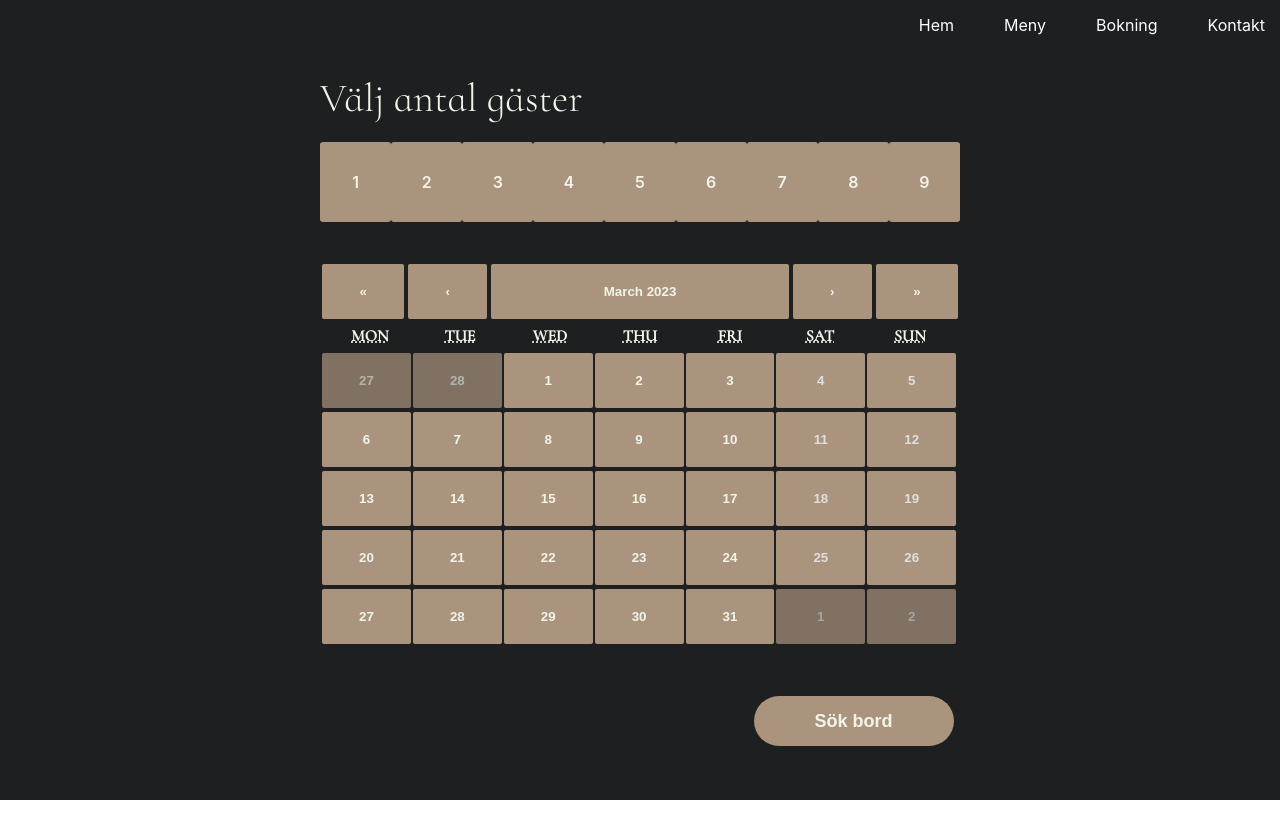
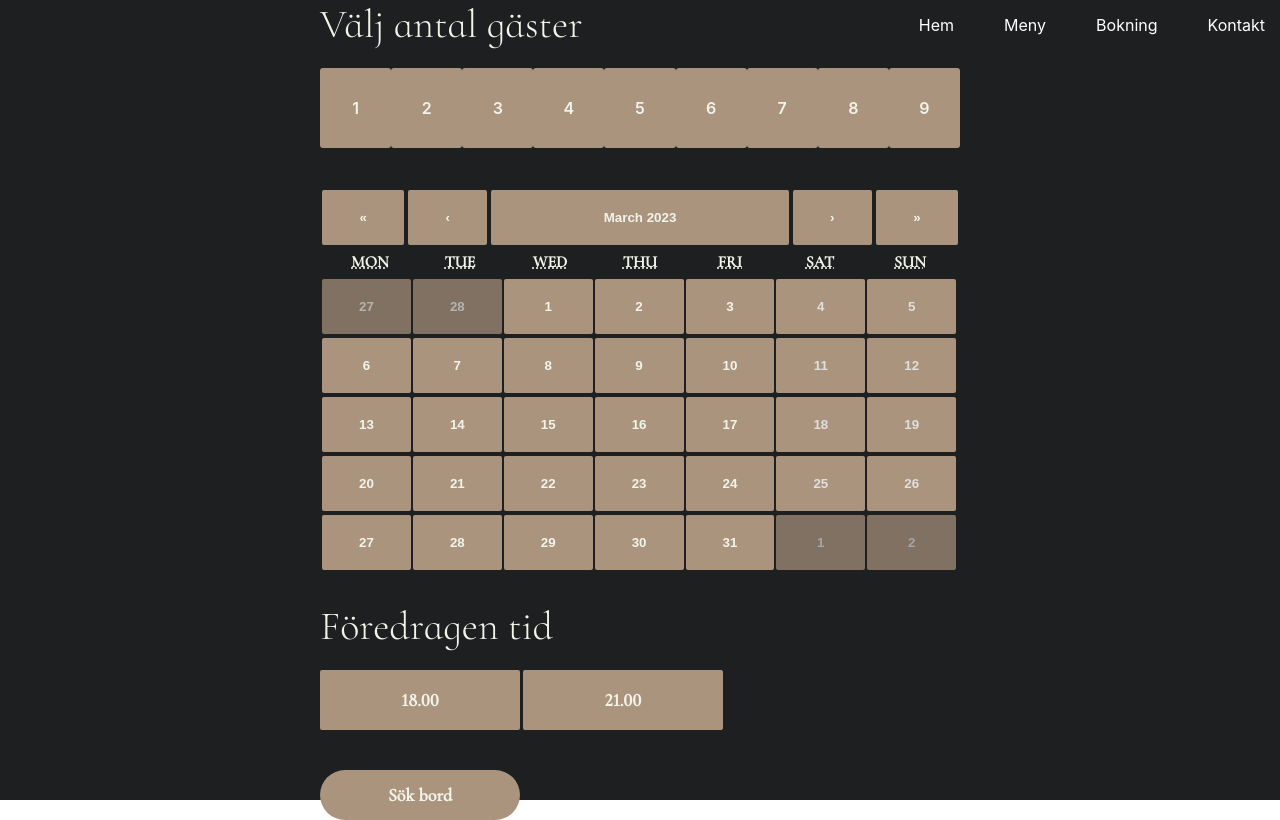
Before and after one commit to idadanielsson/Restaurant, a React (Create React App) app: page /booking in a window 1280 px wide. Built offline with nearby package versions, Linux system fonts and the light colour scheme.

Commit message:
added details

```diff
--- a/src/components/restaurant/booking/form/CustomerForm.tsx
+++ b/src/components/restaurant/booking/form/CustomerForm.tsx
@@ -1,3 +1,4 @@
+import { ChangeEvent, FormEvent } from "react";
 import { Button } from "../../../styled/Buttons";
 import { BookingFormHeading } from "../../../styled/Headings";
 import { Input } from "../../../styled/Inputs";
@@ -10,29 +11,43 @@ import {
 } from "../../../styled/Wrappers";
 
 export const CustomerForm = () => {
+  // const handleChange = (e: ChangeEvent<HTMLInputElement>) => {
+  //   if (e.target.type === "text") {
+  //     setNånting({ ...nånting, [e.target.name]: e.target.value });
+  //     if (e.target.type === "number") {
+  //       setNånting({ ...nånting, [e.target.name]: e.target.value });
+  //     }
+  //     if (e.target.type === "e-mail") {
+  //       setNånting({ ...nånting, [e.target.name]: e.target.value });
+  //     }
+  //   }
+  // };
+
+  const handleSubmit = (e: FormEvent) => {
+    e.preventDefault();
+  };
   return (
     <BookingWrapper>
-      <FormWrapper>
+      <FormWrapper onSubmit={handleSubmit}>
         <InputWrapper>
           <BookingFormHeading>Förnamn</BookingFormHeading>
-          <Input type="text"></Input>
+          <Input type="text" name="firstname"></Input>
         </InputWrapper>
         <InputWrapper>
           <BookingFormHeading>Efternamn</BookingFormHeading>
 
-          <Input type="text"></Input>
+          <Input type="text" name="lastname"></Input>
         </InputWrapper>
         <InputWrapper>
           <BookingFormHeading>Telefonnummer</BookingFormHeading>
 
-          <Input type="text"></Input>
+          <Input type="text" name="phone"></Input>
         </InputWrapper>
         <InputWrapper>
           <BookingFormHeading>E-post</BookingFormHeading>
 
-          <Input type="text"></Input>
+          <Input type="e-mail" name="mail"></Input>
         </InputWrapper>
-      </FormWrapper>
         <BookTableButtonWrapper>
           <Button height="50px" width="200px">
             Bekräfta Bokning
@@ -41,6 +56,7 @@ export const CustomerForm = () => {
             Avbryt bokning
           </Button>
         </BookTableButtonWrapper>
+      </FormWrapper>
     </BookingWrapper>
   );
 };
--- a/src/components/restaurant/booking/tableSearch/TableSearch.tsx
+++ b/src/components/restaurant/booking/tableSearch/TableSearch.tsx
@@ -4,16 +4,22 @@ import {
   BookingWrapper,
   CalendarWrapper,
   SearchTableButtonWrapper,
+  SearchTableTimesWrapper,
 } from "../../../styled/Wrappers";
 import Calendar from "react-calendar";
 import { AmountOfGuestsHeading, H5 } from "../../../styled/Headings";
-import { Button } from "../../../styled/Buttons";
+import { Button, TimesButton } from "../../../styled/Buttons";
+import { useState } from "react";
 export const TableSearch = () => {
-  const amountOfGuests = [1, 2, 3, 4, 5, 6, 7, 8, 9];
+  const amountOfGuestsList = [1, 2, 3, 4, 5, 6, 7, 8, 9];
 
-  let amountOfGuestsHtml = amountOfGuests.map((g, i) => {
+  let amountOfGuestsHtml = amountOfGuestsList.map((g) => {
     return <AmountOfGuestsCard>{g}</AmountOfGuestsCard>;
   });
+
+  // const handleChange = () => {
+
+  // }
 
   return (
     <BookingWrapper>
@@ -22,6 +28,16 @@ export const TableSearch = () => {
       <CalendarWrapper>
         <Calendar />
       </CalendarWrapper>
+      <AmountOfGuestsHeading>Föredragen tid</AmountOfGuestsHeading>
+
+      <SearchTableTimesWrapper>
+        <TimesButton height="60px" width="200px">
+          18.00
+        </TimesButton>
+        <TimesButton height="60px" width="200px">
+          21.00
+        </TimesButton>
+      </SearchTableTimesWrapper>
       <SearchTableButtonWrapper>
         <Button height="50px" width="200px">
           Sök bord
--- a/src/components/styled/Buttons.tsx
+++ b/src/components/styled/Buttons.tsx
@@ -1,5 +1,5 @@
 import styled from "styled-components";
-import { CHAMPAGNE, FONT_COLOR } from "./Colors";
+import { BG_COLOR, CHAMPAGNE, FONT_COLOR } from "./Colors";
 
 export interface IButtonProps {
   height?: string;
@@ -8,6 +8,7 @@ export interface IButtonProps {
 }
 
 export const Button = styled.button`
+  font-family: "Cormorant Infant", serif;
   border-radius: 50px;
   border: none;
   background-color: ${CHAMPAGNE};
@@ -19,3 +20,14 @@ export const Button = styled.button`
   font-size: large;
   cursor: pointer;
 `;
+
+export const TimesButton = styled(Button)`
+  border-radius: 2px;
+  &:hover {
+    background-color: ${FONT_COLOR};
+    color: ${BG_COLOR};
+  }
+  &:active {
+    background-color: red;
+  }
+`;
--- a/src/components/styled/Wrappers.tsx
+++ b/src/components/styled/Wrappers.tsx
@@ -178,11 +178,17 @@ export const AmountOfGuestsCard = styled.div`
   }
 `;
 
+export const SearchTableTimesWrapper = styled.div`
+  width: 50%;
+  display: flex;
+  gap: 3px;
+`;
+
 export const SearchTableButtonWrapper = styled.div`
   margin-top: 40px;
-  width: 49%;
+  width: 50%;
   display: flex;
-  justify-content: end;
+  justify-content: start;
 `;
 
 export const InputWrapper = styled.div`
@@ -202,8 +208,8 @@ export const FormWrapper = styled.div`
 
 export const BookTableButtonWrapper = styled.div`
   margin-top: 40px;
-  width: 60%;
+  width: 100%;
   display: flex;
-  justify-content: center;
+  justify-content: end;
   gap: 40px;
 `;
```
Lines whose indentation alone changed are shown as unchanged.
